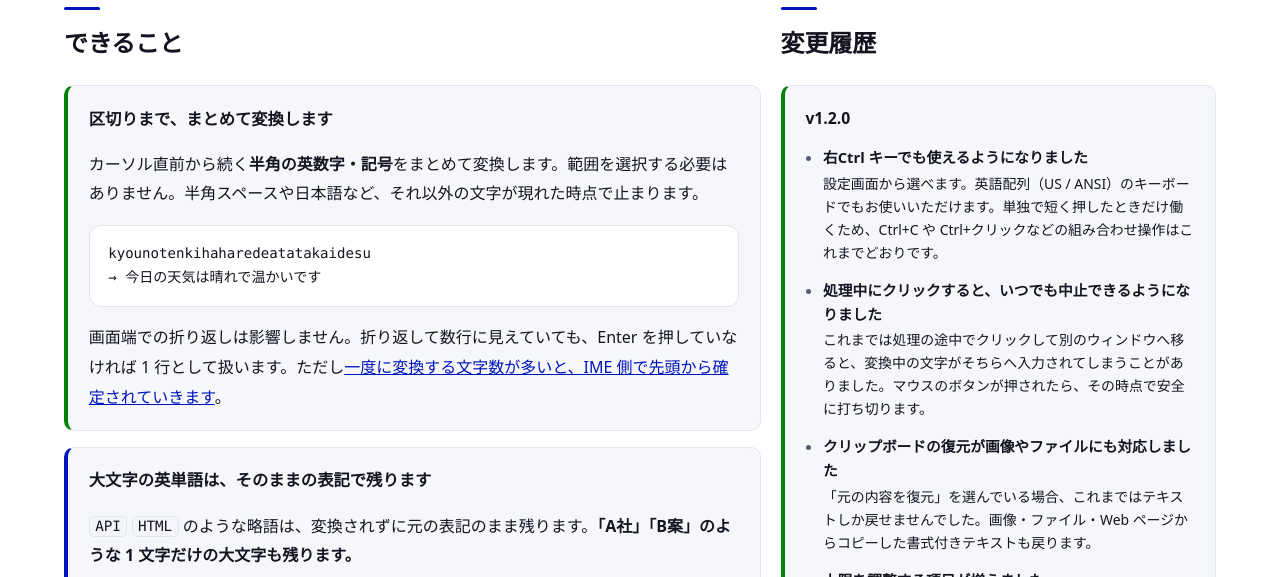
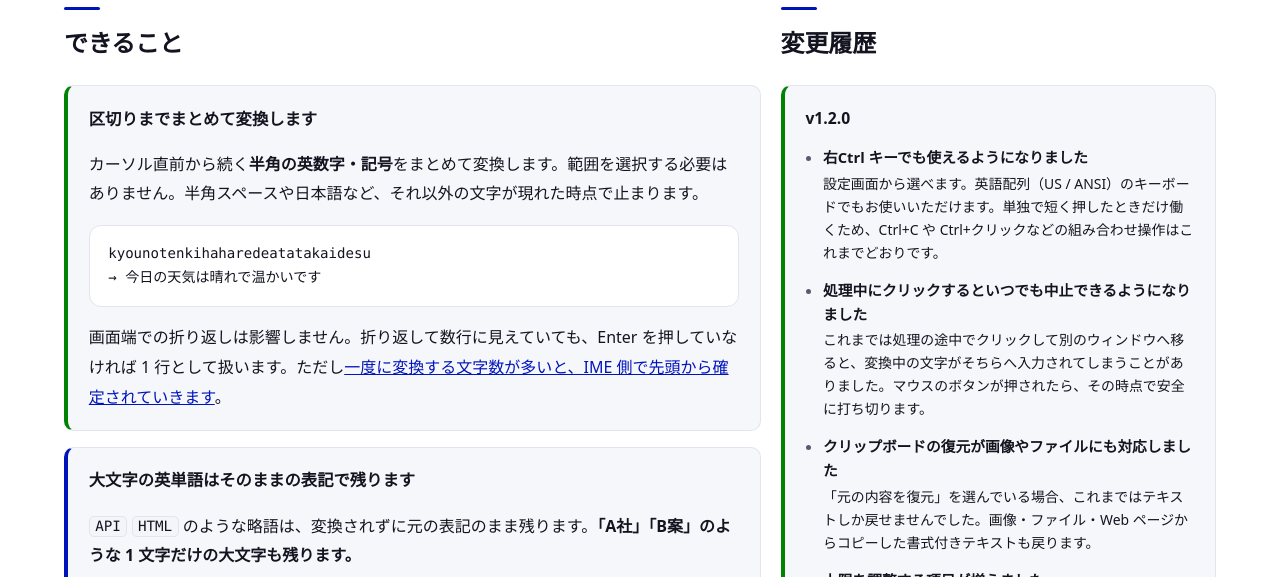
Before and after one commit to moappsupport/ro-maji_IME_Rescue, a Jekyll site: the page built from index.md, in a window 1280 px wide. Shown: the part 1139-1716 px from the top of the page. Built offline with Jekyll 4.4.1, drawn with Linux system fonts in a browser that asks for light colours; some of the changed text lies outside the part shown.

Commit message:
サイトの説明文の句読点を直す
読点を機械的に外した結果、漢字と英字が直結したり文が繋がったりして
読みにくくなっていた箇所を直す。変更履歴の項目数や実測値などの
圧縮そのものはそのまま残す。

Co-Authored-By: Claude Sonnet 5 <noreply@anthropic.com>

```diff
--- a/index.md
+++ b/index.md
@@ -67,7 +67,7 @@ updated: 2026-08-11
 <div class="limits" markdown="1">
 <div class="limit-item" markdown="1">
 
-### 区切りまで、まとめて変換します
+### 区切りまでまとめて変換します
 
 カーソル直前から続く**半角の英数字・記号**をまとめて変換します。範囲を選択する必要はありません。半角スペースや日本語など、それ以外の文字が現れた時点で止まります。
 
@@ -81,7 +81,7 @@ kyounotenkihaharedeatatakaidesu
 </div>
 <div class="limit-item" markdown="1">
 
-### 大文字の英単語は、そのままの表記で残ります
+### 大文字の英単語はそのままの表記で残ります
 
 `API` `HTML` のような略語は、変換されずに元の表記のまま残ります。**「A社」「B案」のような 1 文字だけの大文字も残ります。**
 
@@ -107,7 +107,7 @@ Bandeikimasu         → B案で行きます
 
   設定画面から選べます。英語配列（US / ANSI）のキーボードでもお使いいただけます。単独で短く押したときだけ働くため、Ctrl+C や Ctrl+クリックなどの組み合わせ操作はこれまでどおりです。
 
-- **処理中にクリックすると、いつでも中止できるようになりました**
+- **処理中にクリックするといつでも中止できるようになりました**
 
   これまでは処理の途中でクリックして別のウィンドウへ移ると、変換中の文字がそちらへ入力されてしまうことがありました。マウスのボタンが押されたら、その時点で安全に打ち切ります。
 
```
Also changed, not shown: other parts of index.md (+6 -18 lines).
